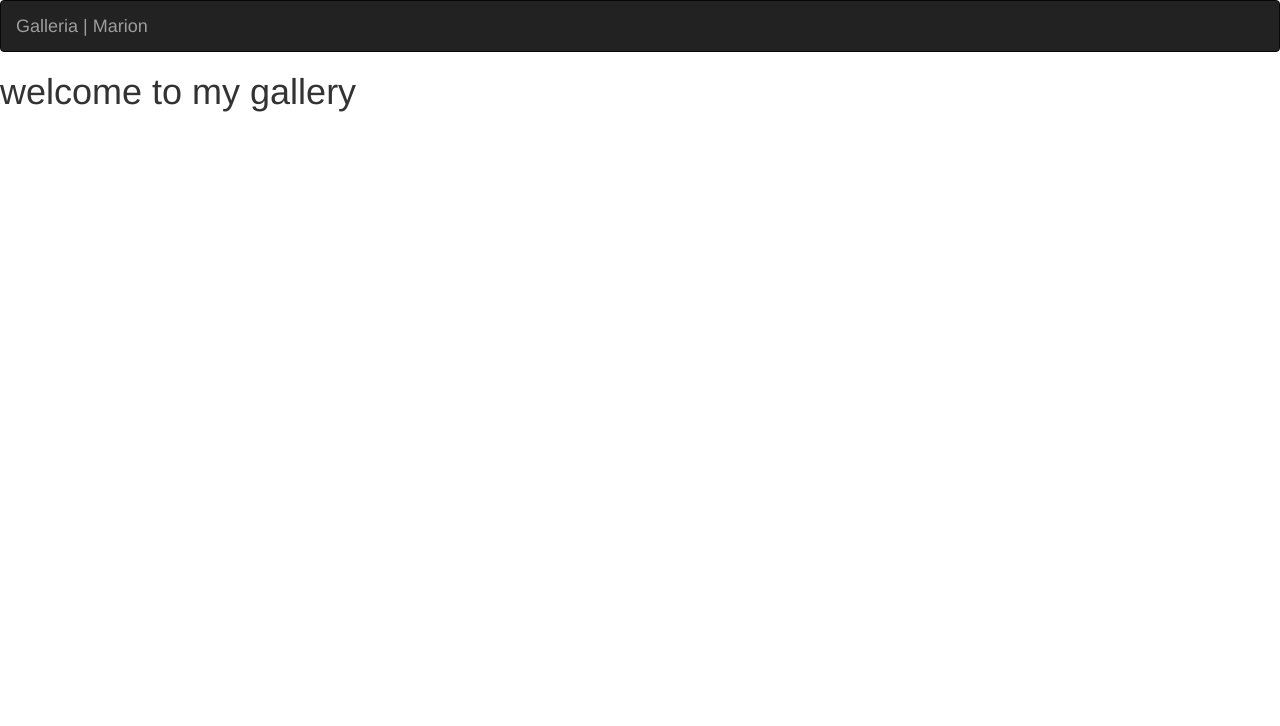
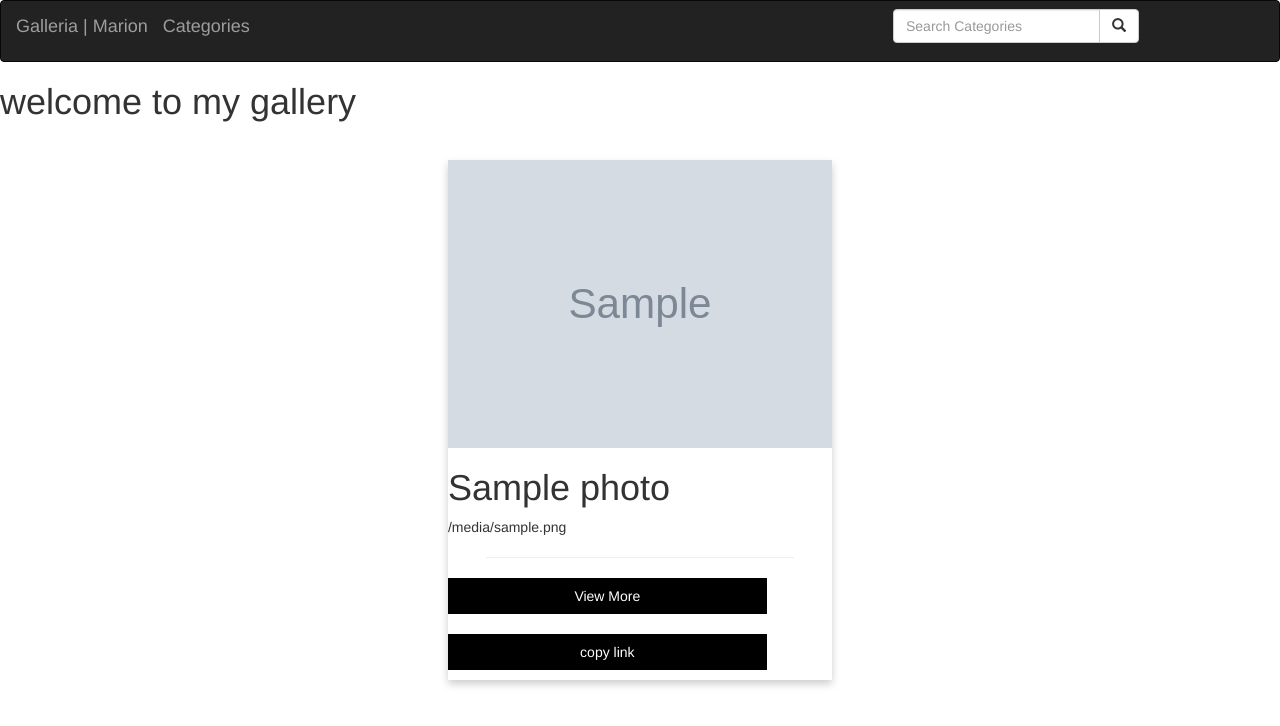
Before and after one commit to Marionjames-ally/Galleria, a Django app: template news/templates/all-images/index.html in a window 1280 px wide. Shown: the top 726 px of the page. Run offline with Django 3.2, Linux system fonts and the light colour scheme; the template is opened without the code that fills it: most values are stand-ins (such as "Sample title", 1, 10 or a date in 2020); grey boxes marked "Sample" are stand-in pictures; some libraries are stand-ins or nearby versions.

Commit message:
add a search function

```diff
--- a/news/admin.py
+++ b/news/admin.py
@@ -2,6 +2,7 @@ from django.contrib import admin
 from .models import Image,Location,Category
 
 # Register your models here.
+# filter_horizontal =('Image','Location','Category')
 admin.site.register(Image),
 admin.site.register(Location)
 admin.site.register(Category)
--- a/news/templates/all-images/index.html
+++ b/news/templates/all-images/index.html
@@ -1,8 +1,48 @@
 {%extends 'all-images/base.html'%}
-
+{% load static %}
 {% block content %}
 
 {{block.super}}
 <h1>welcome to my gallery</h1>
+<div class="row" style="margin: 0 auto;display: flex;justify-content: space-around;">
+    {% for photo in galleria %}
+            <div class="card" style="position: relative; width: 30%; margin-top:2em !important; margin-bottom: auto; box-shadow: 0 4px 8px 0 rgba(0, 0, 0, 0.2);">
+                <a href="{% url 'image' photos.id %}">
+                    <img class="card-img-top w3-hover-grayscale" src="{{photos.image.url}}" alt="Card image cap" width="100%">
+                </a>
+                <div class="card-body" style="">
+                    <p class="title"><h1>{{ photo.image_title }}</h1></p>
+                    <p class="card-text">
+                        {{ photo.image_description | truncatechars:50 }}
+                    </p>
+                </div>
+                <hr width="80%" style="jstify:center;">
+                <p style="width:100%;">
+                    <a href="{% url 'image' photos.id %}">
+                        <button class="prof" style="width:83%;border: none; outline: 0; display: inline-block; padding: 8px; color: white; background-color: #000; text-align: center; cursor: pointer; font-size: 14px;">
+                            View More
+                        </button>
+                    </a>
+                    <br><br>
+
+                    <a href="{% url 'link' photos.id %}" target="_blank">
+                        <button class="prof" style="width:83%;border: none; outline: 0; display: inline-block; padding: 8px; color: white; background-color: #000; text-align: center; cursor: pointer; font-size: 14px;">
+                            copy link
+                        </button>
+                    </a>
+                </p>
+            </div>
+            {% empty %}
+            <p>
+                you got nothing to show
+            </p>
+    {% endfor %}
+</div>
+<div>
+    {% comment %} {% for location in locations %}
+    <a href="{% url 'location' location.id %}">{{ location.location }}</a>&nbsp;
+    {% endfor %} {% endcomment %}
+</div>
+
 
 {% endblock %}
--- a/news/templates/navbar.html
+++ b/news/templates/navbar.html
@@ -1,17 +1,28 @@
-<!DOCTYPE html>
-<html lang="en">
-<head>
+ <nav class="navbar navbar-inverse">
+    <div class="container-fluid">
+      <div class="navbar-header">
+        <a class="navbar-brand" ">Galleria | Marion</a>
+      </div>
+      <div class="dropdown-toggle" data-toggle="dropdown">
+      <div class="navbar-header">
+        <ul class="navbar-brand " >Categories</ul>
+      </div>
+      </div>
 
-  <meta charset="utf-8">
-  <meta name="viewport" content="width=device-width, initial-scale=1">
-</head>
-<body>
-<nav class="navbar navbar-inverse">
-  <div class="container-fluid">
-    <div class="navbar-header">
-      <a class="navbar-brand" >Galleria | Marion</a>
+      <!-- Adding a search form  -->
+      <div class="col-sm-4 col-md-4 navbar-right">
+
+        <form class="navbar-form" role="search" >
+
+          <div class="input-group">
+            <input type="text" class="form-control" placeholder="Search Categories" name="article">
+            <div class="input-group-btn">
+              <button class="btn btn-default" type="submit"><i class="glyphicon glyphicon-search"></i></button>
+            </div>
+          </div>
+
+        </form>
+      </div>
+      <!-- search form end -->
     </div>
-  </div>
-</nav>
-</body>
-</html>
+  </nav>
--- a/news/urls.py
+++ b/news/urls.py
@@ -4,7 +4,8 @@ from django.conf.urls.static import static
 from django.conf import settings
 
 urlpatterns = [
-    path('',views.home, name = 'home')
+    path('',views.home, name = 'home'),
+    path('search/',views.search_results, name = 'search_results'),
 ]
 
 if settings.DEBUG:
```
Also changed, not shown: news/templates/all-images/search.html (added, +46 -0 lines), news/views.py (+16 -4 lines), 1 other file.
